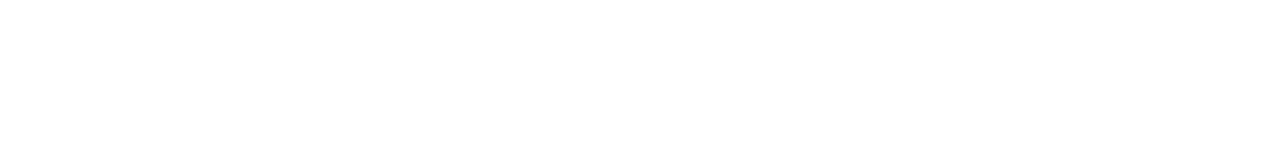
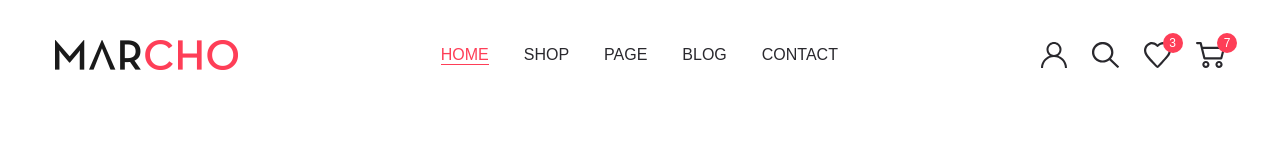
Before and after one commit to SergeyVadimovich/Glee, a website: page app/index.html in a window 1280 px wide. Drawn offline with nearby package versions, Linux system fonts and the light colour scheme; files that its build step writes are made by us from their sources.

Commit message:
added header, added fonts

```diff
--- a/app/index.html
+++ b/app/index.html
@@ -4,9 +4,63 @@
   <meta charset="UTF-8">
   <meta name="viewport" content="width=device-width, initial-scale=1.0">
   <link rel="stylesheet" href="css/style.min.css">
-  <title>Document</title>
+  <title>MARCHO</title>
 </head>
 <body>
+  <header class="header">
+    <div class="container">
+      <div class="header__inner">
+        <a class="logo" href="#">
+          <img class="logo__img" src="images/logo.png" alt="logo">
+        </a>
+        <nav class="menu">
+          <ul class="menu__list">
+            <li class="menu__list-item">
+              <a class="menu__list-link menu__list-link--active" href="#">
+                home
+              </a>
+            </li>
+            <li class="menu__list-item">
+              <a class="menu__list-link" href="#">
+                shop
+              </a>
+            </li>
+            <li class="menu__list-item">
+              <a class="menu__list-link" href="#">
+                page
+              </a>
+            </li>
+            <li class="menu__list-item">
+              <a class="menu__list-link" href="#">
+                blog
+              </a>
+            </li>
+            <li class="menu__list-item">
+              <a class="menu__list-link" href="#">
+                contact
+              </a>
+            </li>
+          </ul>
+        </nav>
+        <div class="user-nav">
+          <a class="user-nav__link" href="#">
+            <img class="user-nav__link-img" src="images/icons/user.svg" alt="user-btn">
+          </a>
+          <a class="user-nav__link" href="#">
+            <img class="user-nav__link-img" src="images/icons/search.svg" alt="user-btn">
+          </a>
+          <a class="user-nav__link" href="#">
+            <img class="user-nav__link-img" src="images/icons/heart.svg" alt="user-btn">
+            <span class="user-nav__num">3</span>
+          </a>
+          <a class="user-nav__link" href="#">
+            <img class="user-nav__link-img" src="images/icons/cart.svg" alt="user-btn">
+            <span class="user-nav__num">7</span>
+          </a>
+        </div>
+      </div>
+    </div>
+  </header>
 
 
 
--- a/app/scss/_fonts.scss
+++ b/app/scss/_fonts.scss
@@ -0,0 +1,49 @@
+@font-face{
+  font-family:'Quicksand-Regular', sans-serif;
+  font-weight:400;
+  font-style:normal;
+  src: local('Quicksand-Regular'),
+        url('../fonts/Quicksand-Regular.woff2') format('woff2'),
+        url('../fonts/Quicksand-Regular.woff') format('woff');
+  font-display:swap;
+}
+
+@font-face{
+  font-family:'Quicksand-Medium', sans-serif;
+  font-weight:500;
+  font-style:normal;
+  src: local('Quicksand-Medium'),
+      url('../fonts/Quicksand-Medium.woff2') format('woff2'),
+      url('../fonts/Quicksand-Medium.woff') format('woff');
+  font-display:swap;
+}
+
+@font-face{
+  font-family:'Roboto-Regular', sans-serif;
+  font-weight:400;
+  font-style:normal;
+  src: local('Roboto-Regular'),
+        url('../fonts/Roboto-Regular.woff2') format('woff2'),
+        url('../fonts/Roboto-Regular.woff') format('woff');
+  font-display:swap;
+}
+
+@font-face{
+  font-family:'Roboto-Medium', sans-serif;
+  font-weight:500;
+  font-style:normal;
+  src: local('Roboto-Medium'),
+      url('../fonts/Roboto-Medium.woff2') format('woff2'),
+      url('../fonts/Roboto-Medium.woff') format('woff');
+  font-display:swap;
+}
+
+@font-face{
+  font-family:'Roboto-Bold', sans-serif;
+  font-weight:700;
+  font-style:normal;
+  src: local('Roboto-Bold'),
+        url('../fonts/Roboto-Bold.woff2') format('woff2'),
+        url('../fonts/Roboto-Bold.woff') format('woff');
+  display:swap;
+}
--- a/app/scss/_global.scss
+++ b/app/scss/_global.scss
@@ -0,0 +1,12 @@
+  body{
+    color:$default;
+    font-size: 16px;
+    line-height:26px;
+    @extend %quicksand-500;
+  }
+
+  .container{
+    width:1200px;
+    padding:0 15px;
+    margin:0 auto;
+  }
--- a/app/scss/_vars.scss
+++ b/app/scss/_vars.scss
@@ -0,0 +1,28 @@
+$accent:#fe3e57;
+$default:#8d8d8d;
+$title:#29282d;
+
+%quicksand-400{
+  font-family:'Quicksand-Regular', sans-serif;
+  font-weight:400;
+}
+
+%quicksand-500{
+  font-family:'Quicksand-Regular', sans-serif;
+  font-weight:500;
+}
+
+%roboto-400{
+  font-family:'Roboto-Regular', sans-serif;
+  font-weight:400;
+}
+
+%roboto-500{
+  font-family:'Roboto-Medium', sans-serif;
+  font-weight:500;
+}
+
+%roboto-700{
+  font-family:'Roboto-Bold', sans-serif;
+  font-weight:700;
+}
--- a/app/scss/style.scss
+++ b/app/scss/style.scss
@@ -3,8 +3,64 @@
 @import 'reset';
 @import 'global';
 
+.header{
+  padding:40px 0;
+  &__inner{
+    display:flex;
+    justify-content:space-between;
+    align-items:center;
+  }
+}
 
+.menu{
+  &__list{
+    display:flex;
+  }
+  &__list-item + .menu__list-item{
+    padding-left:35px;
+  }
+  &__list-link{
+    @extend %quicksand-400;
+    color:$title;
+    text-transform: uppercase;
+    font-size:16px;
+    padding-bottom: 1px;
+    transition:all .3s;
+    &:hover{
+      color:$accent;
+      border-bottom:1px solid $accent;
+      @extend %quicksand-500;
+    }
+  }
+  &__list-link--active{
+    color:$accent;
+    border-bottom:1px solid $accent;
+    @extend %quicksand-500;
+  }
+}
 
+.user-nav{
+  display:flex;
+  &__link{
+    position:relative;
+  }
+  &__link + .user-nav__link{
+    padding-left:25px;
+  }
+  &__num{
+    position:absolute;
+    width:20px;
+    height:20px;
+    top:-9px;
+    right:-12px;
+    text-align:center;
+    font-size:12px;
+    line-height:20px;
+    color:#fff;
+    background-color: $accent;
+    border-radius:50%;
+  }
+}
 
 
 @import 'media';
```
Also changed, not shown: app/fonts/Quicksand-Medium.woff (added), app/fonts/Quicksand-Medium.woff2 (added), app/fonts/Quicksand-Regular.woff (added), app/fonts/Quicksand-Regular.woff2 (added), app/fonts/Roboto-Bold.woff (added), app/fonts/Roboto-Bold.woff2 (added), app/fonts/Roboto-Medium.woff (added), app/fonts/Roboto-Medium.woff2 (added), app/fonts/Roboto-Regular.woff (added), app/fonts/Roboto-Regular.woff2 (added), app/images/icons/cart.svg (added), app/images/icons/heart.svg (added), app/images/icons/search.svg (added), app/images/icons/user.svg (added), 1 more files.
